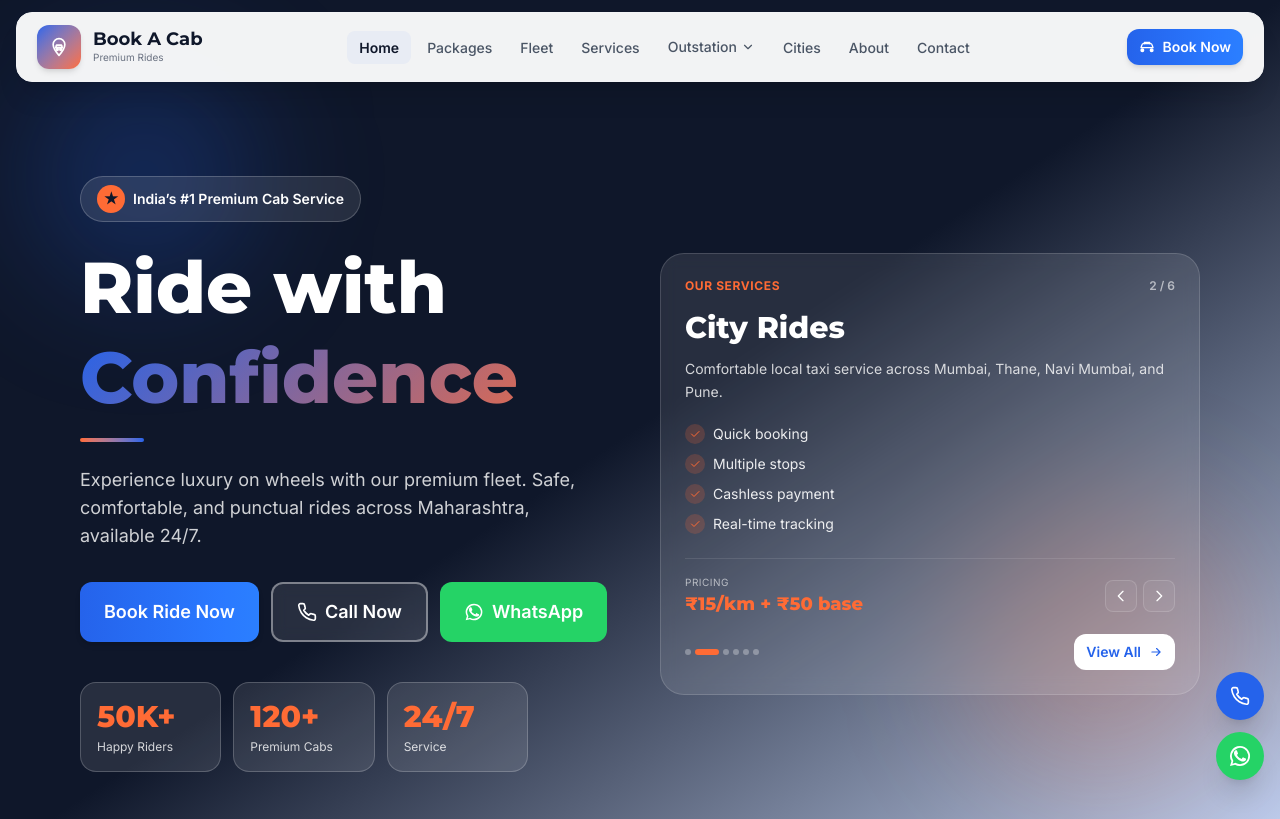
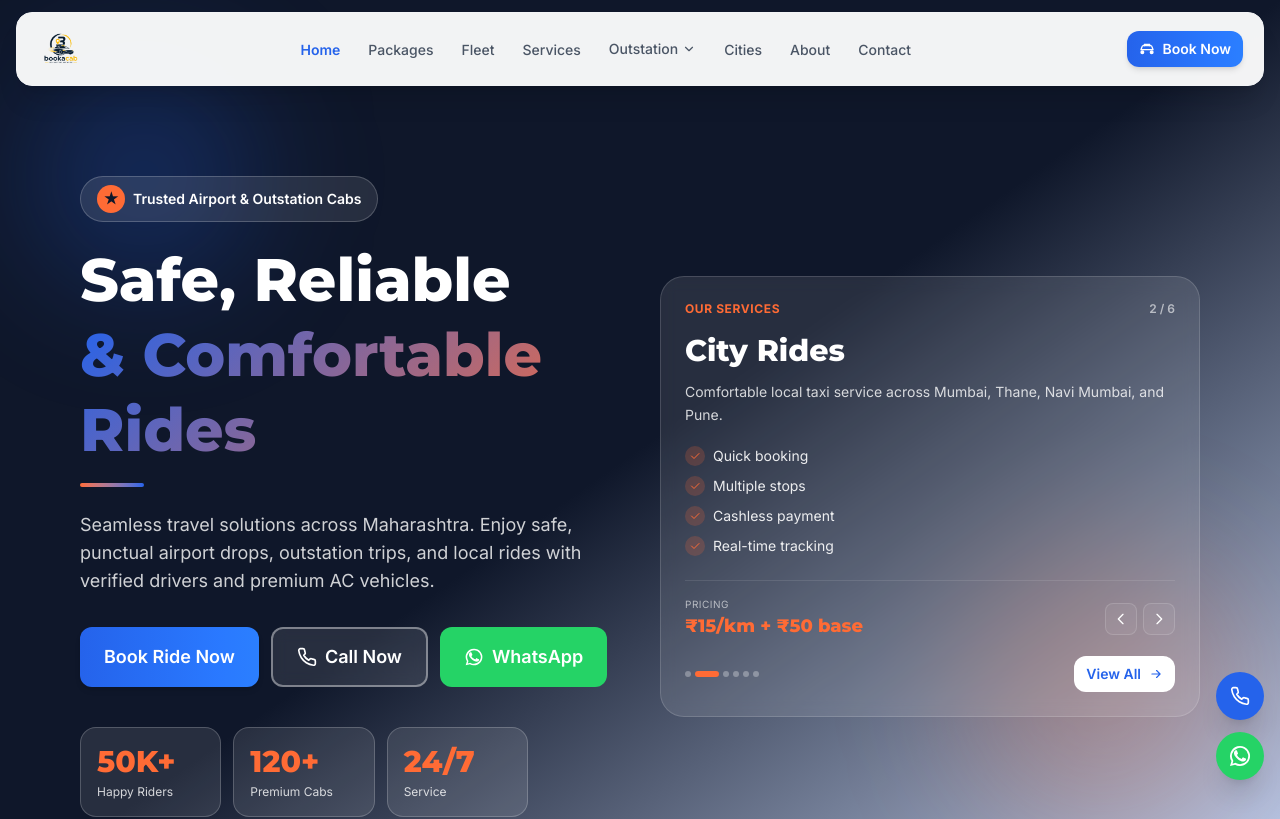
Before and after one commit to vrushabh-digraje/Swaraj-Travel, a Next.js app: page / in a window 1280 px wide. Shown: the top 819 px of the page. Built offline with nearby package versions, Linux system fonts and the light colour scheme.

Commit message:
feat: integrate transparent brand logo, update active navbar link styles, and modernize homepage hero copywriting

```diff
--- a/src/components/footer.tsx
+++ b/src/components/footer.tsx
@@ -23,11 +23,8 @@ export function Footer() {
     <footer className="bg-navy text-white">
       <div className="mx-auto grid max-w-6xl gap-10 px-4 py-16 md:grid-cols-4">
         <div>
-          <div className="mb-4 flex items-center gap-3">
-            <span className="flex h-10 w-10 items-center justify-center rounded-xl bg-gradient-to-br from-primary to-accent">
-              <LogoIcon className="h-5 w-5" />
-            </span>
-            <strong className="font-display text-lg">{SITE.name}</strong>
+          <div className="mb-4">
+            <img src="/logo.png" alt="Book A Cab Logo" className="h-12 w-auto object-contain brightness-0 invert" />
           </div>
           <p className="text-sm text-gray-400">
             Your trusted partner for comfortable and safe travel across
--- a/src/components/header.tsx
+++ b/src/components/header.tsx
@@ -50,17 +50,7 @@ export function Header() {
         >
           <div className="flex items-center justify-between px-3 py-2 md:px-5 md:py-3">
             <Link href="/" className="flex items-center gap-2 md:gap-3">
-              <span className="flex h-9 w-9 items-center justify-center rounded-xl bg-gradient-to-br from-primary to-accent text-white shadow-md md:h-11 md:w-11">
-                <LogoIcon className="h-5 w-5" />
-              </span>
-              <span>
-                <span className="block font-display text-sm font-bold leading-none text-navy md:text-lg">
-                  {SITE.name}
-                </span>
-                <span className="mt-0.5 hidden text-[10px] text-gray-500 md:block">
-                  {SITE.shortTagline}
-                </span>
-              </span>
+              <img src="/logo.png" alt="Book A Cab Logo" className="h-10 w-auto md:h-12 object-contain" />
             </Link>
 
             <ul className="hidden items-center gap-1 lg:flex">
@@ -68,10 +58,10 @@ export function Header() {
                 <li key={link.href}>
                   <Link
                     href={link.href}
-                    className={`rounded-lg px-3 py-2 text-sm font-medium transition ${
+                    className={`px-3 py-2 text-sm font-medium transition-colors ${
                       isActive(link.href)
-                        ? "bg-primary/5 font-semibold text-navy"
-                        : "text-gray-600 hover:bg-primary/5 hover:text-primary"
+                        ? "text-primary font-semibold"
+                        : "text-gray-600 hover:text-primary"
                     }`}
                   >
                     {link.label}
@@ -81,9 +71,9 @@ export function Header() {
               <li className="relative">
                 <button
                   type="button"
-                  className={`flex items-center gap-1 rounded-lg px-3 py-2 text-sm font-medium transition hover:bg-primary/5 hover:text-primary ${
+                  className={`flex items-center gap-1 px-3 py-2 text-sm font-medium transition-colors hover:text-primary ${
                     pathname.includes("-cab") || pathname.startsWith("/outstation")
-                      ? "bg-primary/5 font-semibold text-navy"
+                      ? "text-primary font-semibold"
                       : "text-gray-600"
                   }`}
                   aria-expanded={outstationOpen}
@@ -132,10 +122,10 @@ export function Header() {
                 <li key={link.href}>
                   <Link
                     href={link.href}
-                    className={`rounded-lg px-3 py-2 text-sm font-medium transition ${
+                    className={`px-3 py-2 text-sm font-medium transition-colors ${
                       isActive(link.href)
-                        ? "bg-primary/5 font-semibold text-navy"
-                        : "text-gray-600 hover:bg-primary/5 hover:text-primary"
+                        ? "text-primary font-semibold"
+                        : "text-gray-600 hover:text-primary"
                     }`}
                   >
                     {link.label}
--- a/src/components/home-hero.tsx
+++ b/src/components/home-hero.tsx
@@ -62,16 +62,15 @@ export function HomeHero() {
             <span className="flex h-7 w-7 items-center justify-center rounded-full bg-accent text-navy">
               ★
             </span>
-            India’s #1 Premium Cab Service
+            Trusted Airport & Outstation Cabs
           </p>
-          <h1 className="font-display text-4xl font-black leading-tight md:text-6xl lg:text-7xl">
-            <span className="block">Ride with</span>
-            <span className="gradient-text block">Confidence</span>
+          <h1 className="font-display text-4xl font-black leading-tight md:text-5xl lg:text-6xl">
+            <span className="block">Safe, Reliable</span>
+            <span className="gradient-text block">& Comfortable Rides</span>
           </h1>
           <div className="mx-auto mt-4 h-1 w-16 rounded-full bg-gradient-to-r from-accent to-primary lg:mx-0" />
           <p className="mx-auto mt-6 max-w-lg text-lg text-white/80 lg:mx-0">
-            Experience luxury on wheels with our premium fleet. Safe,
-            comfortable, and punctual rides across Maharashtra, available 24/7.
+            Seamless travel solutions across Maharashtra. Enjoy safe, punctual airport drops, outstation trips, and local rides with verified drivers and premium AC vehicles.
           </p>
           <div className="mt-8 flex flex-col justify-center gap-3 sm:flex-row lg:justify-start">
             <Button size="lg" onClick={() => openBooking()}>
```
Also changed, not shown: public/logo.png (added).
